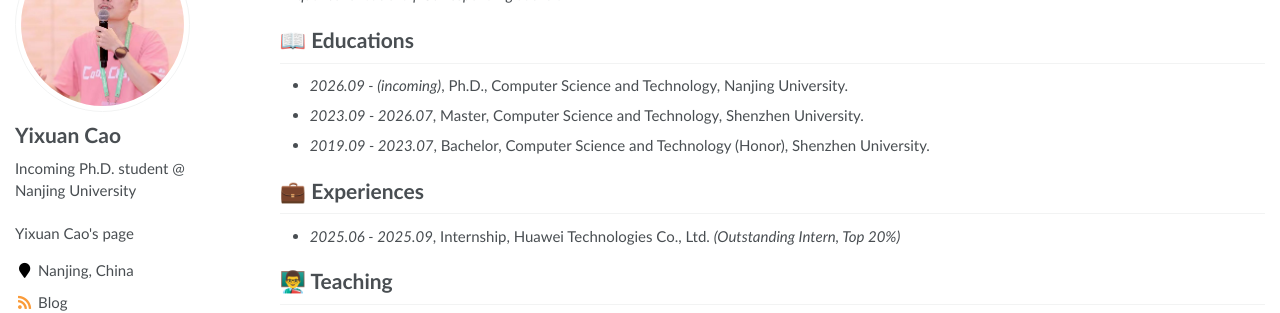
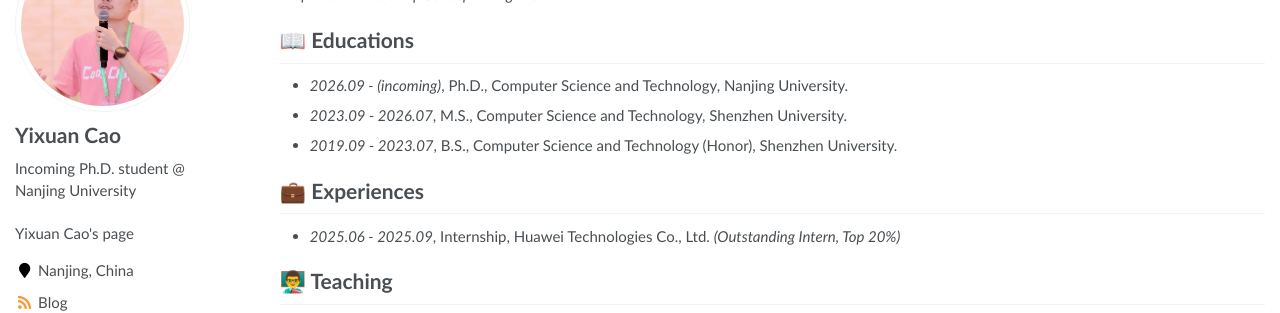
Before and after one commit to Cao-Wuhui/Cao-Wuhui.github.io, a Jekyll site: the page built from _pages/about.md, in a window 1280 px wide and 900 px high, scrolled down 525 px. Shown: the part 154-467 px from the top of the window. Built offline with Jekyll 4.4.1, drawn with Linux system fonts in a browser that asks for light colours; some web fonts are replaced.

Commit message:
Use M.S. and B.S. abbreviations in Educations for consistency

```diff
--- a/_pages/about.md
+++ b/_pages/about.md
@@ -34,8 +34,8 @@ My research interests broadly span systems and software. Recently, I have been e
 
 # 📖 Educations
 - *2026.09 - (incoming)*, Ph.D., Computer Science and Technology, Nanjing University.
-- *2023.09 - 2026.07*, Master, Computer Science and Technology, Shenzhen University.
-- *2019.09 - 2023.07*, Bachelor, Computer Science and Technology (Honor), Shenzhen University.
+- *2023.09 - 2026.07*, M.S., Computer Science and Technology, Shenzhen University.
+- *2019.09 - 2023.07*, B.S., Computer Science and Technology (Honor), Shenzhen University.
 
 # 💼 Experiences
 - *2025.06 - 2025.09*, Internship, Huawei Technologies Co., Ltd. *(Outstanding Intern, Top 20%)*
```
